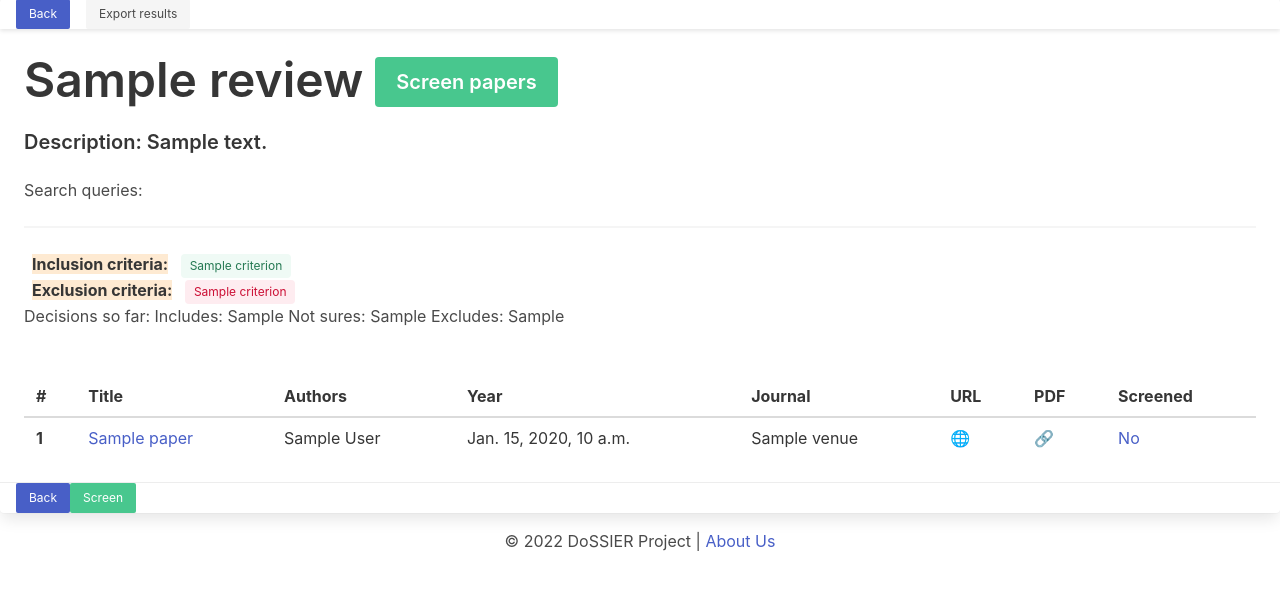
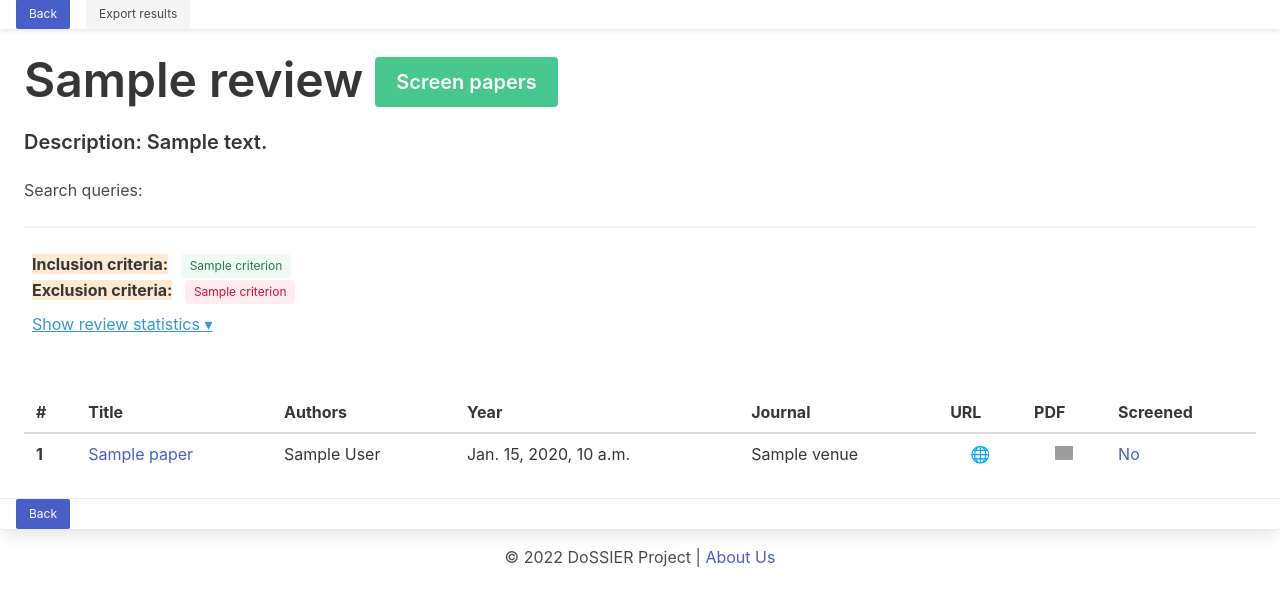
Before and after one commit to ProjectDossier/cruise-screening, a Django app: template src/cruise_literature/templates/literature_review/view_review.html in a window 1280 px wide. Shown: the part 85-691 px from the top of the page. Run offline with Django 3.2, Linux system fonts and the light colour scheme; the template is opened without the code that fills it: most values are stand-ins (such as "Sample title", 1, 10 or a date in 2020); data that the repository does not hold is empty; parts of the project's set-up code (start-up, migrations or seed data) failed here and were passed over; grey boxes are pictures that could not be loaded.

Commit message:
feat(literature review): further updates to screening UI
- add review statistics table
- display only snippet by default, expand to abstract on click

```diff
--- a/src/cruise_literature/templates/_card.html
+++ b/src/cruise_literature/templates/_card.html
@@ -21,7 +21,7 @@
                 <p class="card__text">{{ search_result.abstract | safe }} <button type="button" class="card__show-more" x-on:click="openAbstract = false">Show less</button></p>
             </template>
             <template x-if="!openAbstract" x-cloak>
-                <p class="card__text">{{ search_result.snippet | safe }} <button type="button" class="card__show-more" x-on:click="openAbstract = true">Show more</button></p>
+                <p class="card__text">{{ search_result.snippet | safe }}... <button type="button" class="card__show-more" x-on:click="openAbstract = true">Show more</button></p>
             </template>
             <p>
                 {% for keyword, score in search_result.keywords_snippet.items %}
--- a/src/cruise_literature/templates/literature_review/view_review.html
+++ b/src/cruise_literature/templates/literature_review/view_review.html
@@ -1,4 +1,5 @@
 {% extends '_base.html' %}
+{% load static %}
 
 {% block content %}
     <div class="card">
@@ -14,7 +15,8 @@
             <h1 class="title is-1">
                 {{ review.title }}
                 {% if  review.papers|length > 0 %}
-                    <a href="{% url 'literature_review:screen_papers' review.id %}" class="button is-success is-medium mt-1">
+                    <a href="{% url 'literature_review:screen_papers' review.id %}"
+                       class="button is-success is-medium mt-1">
                         Screen papers
                     </a>
                 {% endif %}
@@ -27,7 +29,7 @@
             </p>
             <hr/>
             <p>
-               <strong class="has-background-orange-light m-2">Inclusion criteria:</strong>
+                <strong class="has-background-orange-light m-2">Inclusion criteria:</strong>
                 {% for criterion in review.inclusion_criteria %}
                     <span class="tag is-success is-light">{{ criterion }}</span>
                 {% endfor %}
@@ -38,15 +40,42 @@
                     <span class="tag is-danger is-light">{{ criterion }}</span>
                 {% endfor %}
             </p>
-            <p>
-                Decisions so far:
-                Includes: {{ review.decisions_count.0 }}
-                Not sures: {{ review.decisions_count.1 }}
-                Excludes: {{ review.decisions_count.2 }}
-            </p>
+            <div x-data="{ openStatistics: false}">
+                <template x-if="openStatistics">
+                    <table class="table is-striped is-hoverable">
+                        <thead>
+                            <tr>
+                                <th><button type="button" class="card__show-more" x-on:click="openStatistics = false">Hide ▴</button></th>
+                                <th>Decisions so far</th>
+                            </tr>
+                        </thead>
+                        <tbody>
+                            <tr class="has-text-success">
+                                <td>Includes</td>
+                                <td>{{ review.decisions_count.0 }}</td>
+                            </tr>
+                            <tr class="has-text-orange">
+                                <td>Maybe</td>
+                                <td>{{ review.decisions_count.1 }}</td>
+                            </tr>
+                            <tr class="has-text-grey-lighter">
+                                <td>Excludes</td>
+                                <td>{{ review.decisions_count.2 }}</td>
+                            </tr>
+                            <tr>
+                                <td>Missing judgements</td>
+                                <td>{{ review.decisions_count.3 }}</td>
+                            </tr>
+                        </tbody>
+                    </table>
+                </template>
+                <template x-if="!openStatistics">
+                    <button type="button" class="m-2 card__show-more" x-on:click="openStatistics = true">Show review statistics ▾</button>
+                </template>
+            </div>
         </div>
         <div class="card-content">
-            <table class="table is-striped table is-fullwidth is-hoverable">
+            <table class="table is-striped is-fullwidth is-hoverable">
                 <thead>
                 <tr>
                     <th>#</th>
@@ -72,7 +101,9 @@
                     {% endif %}
                 <th>{{ forloop.counter }}</th>
                 {% if paper.url %}
-                    <td><a href="{% url 'literature_review:screen_papers' review_id=review.id paper_id=paper.id %}">{{ paper.title }}</a></td>
+                    <td>
+                        <a href="{% url 'literature_review:screen_papers' review_id=review.id paper_id=paper.id %}">{{ paper.title }}</a>
+                    </td>
                 {% else %}
                     <td>{{ paper.title }}</td>
                 {% endif %}
@@ -80,19 +111,24 @@
                 <td>{{ paper.publication_date }}</td>
                 <td>{{ paper.venue }}</td>
                 {% if paper.url %}
-                    <td><a href="{{ paper.url }}">🌐</a></td>
+                    <td class="has-text-centered"><a href="{{ paper.url }}">🌐</a></td>
                 {% else %}
-                    <td>—</td>
+                    <td class="has-text-centered">—</td>
                 {% endif %}
                 {% if paper.pdf %}
-                    <td><a href="{{ paper.pdf }}">🔗</a></td>
+                    <td class="has-text-centered"><a href="{{ paper.pdf }}"><img src="{% static 'pdf_icon.svg' %}"
+                                                                                 width="18" height="18"></a></td>
                 {% else %}
-                    <td>—</td>
+                    <td class="has-text-centered">—</td>
                 {% endif %}
                 {% if paper.screened %}
-                    <td>Yes, <a href="{% url 'literature_review:screen_papers' review_id=review.id paper_id=paper.id %}">edit</a></td>
+                    <td>Yes, <a
+                            href="{% url 'literature_review:screen_papers' review_id=review.id paper_id=paper.id %}">edit</a>
+                    </td>
                 {% else %}
-                    <td><a href="{% url 'literature_review:screen_papers' review_id=review.id paper_id=paper.id %}">No</a></td>
+                    <td>
+                        <a href="{% url 'literature_review:screen_papers' review_id=review.id paper_id=paper.id %}">No</a>
+                    </td>
                 {% endif %}
                 </tr>
                 {% endfor %}
@@ -104,11 +140,6 @@
             <a href="{% url 'literature_review:literature_review_home' %}" class="button is-link is-small">
                 Back
             </a>
-            {% if  review.papers|length > 0 %}
-                <a href="{% url 'literature_review:screen_papers' review.id %}" class="button is-success is-small">
-                    Screen
-                </a>
-            {% endif %}
         </div>
     </div>
 
```
Also changed, not shown: src/cruise_literature/templates/literature_review/screen_paper.html (+34 -8 lines).
